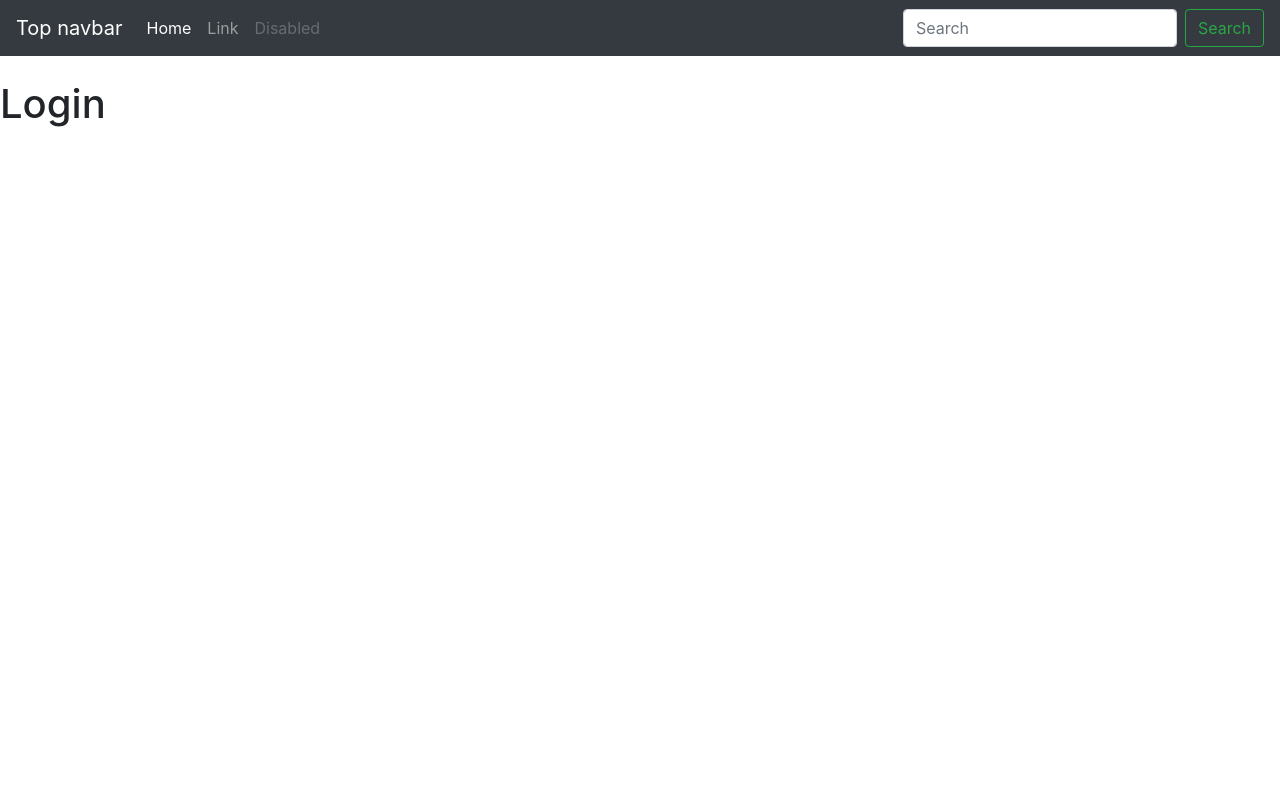
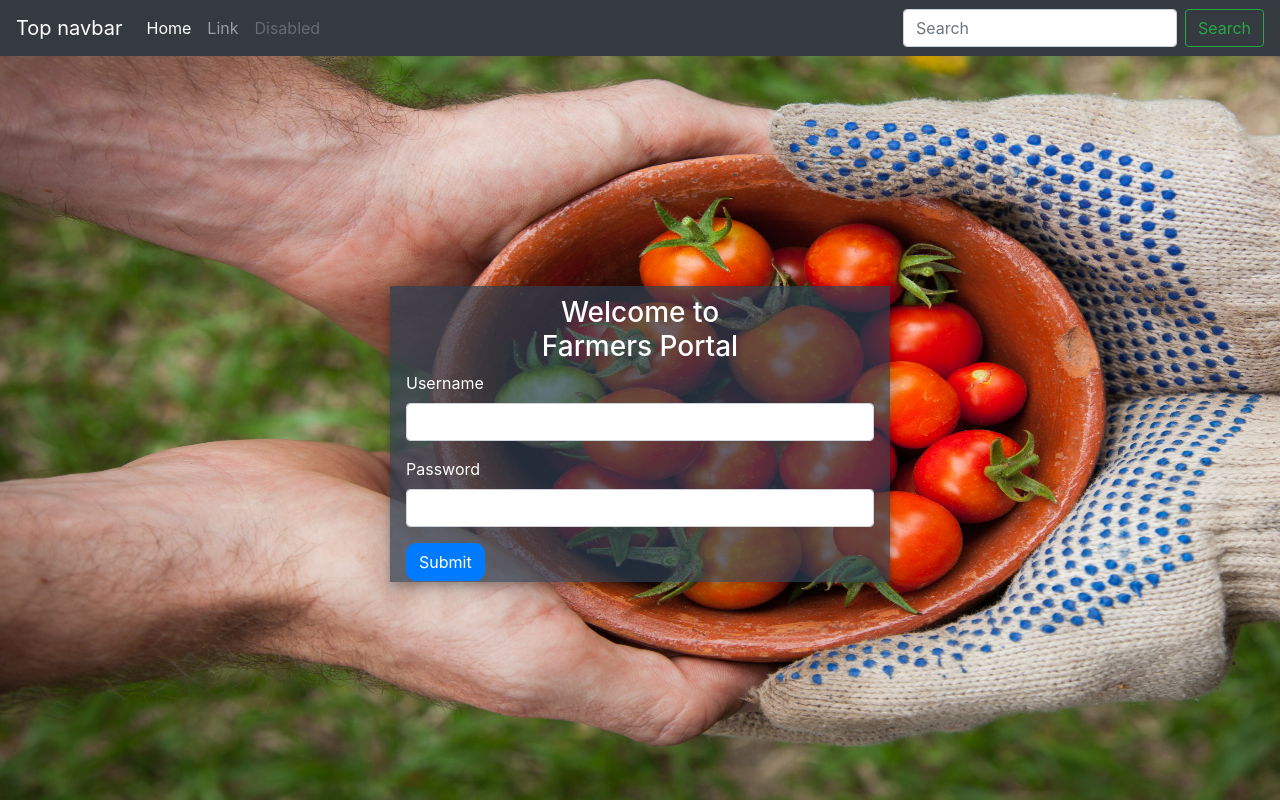
Before and after one commit to havanoor/TSEC-Codestorm, a Django app: template FarmerApp/templates/FarmerApp/login.html in a window 1280 px wide. Run offline with Django 3.2, Linux system fonts and the light colour scheme; the template is opened without the code that fills it, so the values that code supplies are empty; some libraries are stand-ins or nearby versions.

Commit message:
Login page

```diff
--- /dev/null
+++ b/FarmerApp/static/css/login.css
@@ -0,0 +1,33 @@
+.myform{
+
+    width:500px;
+    display:flex;
+
+    margin-top: 230px;
+    /* box-shadow: 10px 10px gray; */
+    /* background-color: brown; */
+    box-shadow: 0 4px 8px 0 rgba(0, 0, 0, 0.2), 0 6px 20px 0 rgba(0, 0, 0, 0.19);
+    padding: 10px 1px 1px 1px;
+    /* position: absolute;
+    left: 100px; */
+    background: rgba(44,62,80,0.7);
+    color: white;
+
+
+}
+
+
+.mybtn{
+
+    border-radius: 10px;
+}
+
+body
+{
+    background-image: url("images/bkg3.jpg");
+    background-repeat: no-repeat;
+    background-size:1550px 800px;
+
+
+
+}
--- a/FarmerApp/templates/FarmerApp/login.html
+++ b/FarmerApp/templates/FarmerApp/login.html
@@ -1,3 +1,4 @@
+{% load static %}
 <!DOCTYPE html>
 <html>
   <head>
@@ -10,15 +11,16 @@
     <link rel="canonical" href="https://getbootstrap.com/docs/4.5/examples/pricing/">
 
     <!-- Bootstrap core CSS -->
-<link href="/docs/4.5/dist/css/bootstrap.min.css" rel="stylesheet" integrity="sha384-9aIt2nRpC12Uk9gS9baDl411NQApFmC26EwAOH8WgZl5MYYxFfc+NcPb1dKGj7Sk" crossorigin="anonymous">
-<!-- CSS only -->
-<link rel="stylesheet" href="https://stackpath.bootstrapcdn.com/bootstrap/4.5.0/css/bootstrap.min.css" integrity="sha384-9aIt2nRpC12Uk9gS9baDl411NQApFmC26EwAOH8WgZl5MYYxFfc+NcPb1dKGj7Sk" crossorigin="anonymous">
+    <link href="/docs/4.5/dist/css/bootstrap.min.css" rel="stylesheet" integrity="sha384-9aIt2nRpC12Uk9gS9baDl411NQApFmC26EwAOH8WgZl5MYYxFfc+NcPb1dKGj7Sk" crossorigin="anonymous">
+    <!-- CSS only -->
+    <link rel="stylesheet" href="https://stackpath.bootstrapcdn.com/bootstrap/4.5.0/css/bootstrap.min.css" integrity="sha384-9aIt2nRpC12Uk9gS9baDl411NQApFmC26EwAOH8WgZl5MYYxFfc+NcPb1dKGj7Sk" crossorigin="anonymous">
     <!-- Favicons -->
 
     <link rel="stylesheet" href="https://maxcdn.bootstrapcdn.com/bootstrap/4.0.0-alpha.2/css/bootstrap.min.css" integrity="sha384-y3tfxAZXuh4HwSYylfB+J125MxIs6mR5FOHamPBG064zB+AFeWH94NdvaCBm8qnd" crossorigin="anonymous">
     <link href="navbar-top.css" rel="stylesheet">
+    <link href="{% static 'css/login.css' %}" rel="stylesheet">
     </head>
-    <body>
+<body>
     <nav class="navbar navbar-expand-md navbar-dark bg-dark mb-4">
     <a class="navbar-brand" href="#">Top navbar</a>
     <button class="navbar-toggler" type="button" data-toggle="collapse" data-target="#navbarCollapse" aria-controls="navbarCollapse" aria-expanded="false" aria-label="Toggle navigation">
@@ -42,7 +44,33 @@
     </form>
     </div>
     </nav>
-    <h1>Login</h1>
+
+    <div class="myform  container-fluid">
+
+    <div class='container'>
+      <h3 style="text-align: center;">Welcome to <br>Farmers Portal</h3>
+      <form>
+        <div class="form-group">
+          <label for="exampleInputEmail1">Username</label>
+          <input type="email" class="form-control" id="exampleInputEmail1" aria-describedby="emailHelp">
+
+        </div>
+        <div class="form-group">
+          <label for="exampleInputPassword1">Password</label>
+          <input type="password" class="form-control" id="exampleInputPassword1">
+        </div>
+
+        <button type="submit"  class="btn btn-primary mybtn">Submit</button>
+      </form>
+    </div>
+
+  </div>
+
+
+
+
+
+
 
 
 
--- a/FarmerApp/urls.py
+++ b/FarmerApp/urls.py
@@ -4,5 +4,6 @@ from . import views
 
 
 urlpatterns=[
-    path('',views.list_crops,name="display")
+    path('',views.list_crops,name="display"),
+    path('login/',views.login,name="login")
 ]
--- a/FarmerApp/views.py
+++ b/FarmerApp/views.py
@@ -10,3 +10,7 @@ def list_crops(request):
 
 
     return render(request,'cropdisplay.html',{'list':val})
+
+
+def login(request):
+    return render(request,'FarmerApp/login.html')
```
Also changed, not shown: FarmerApp/templates/FarmerApp/css/login.css (added, +21 -0 lines), FarmerApp/static/css/bkg.jpg (added), FarmerApp/static/css/images/bkg3.jpg (added).
